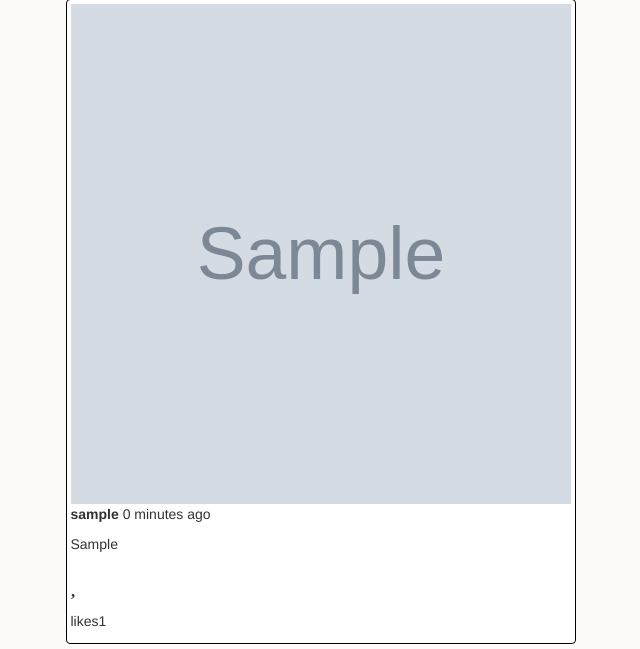
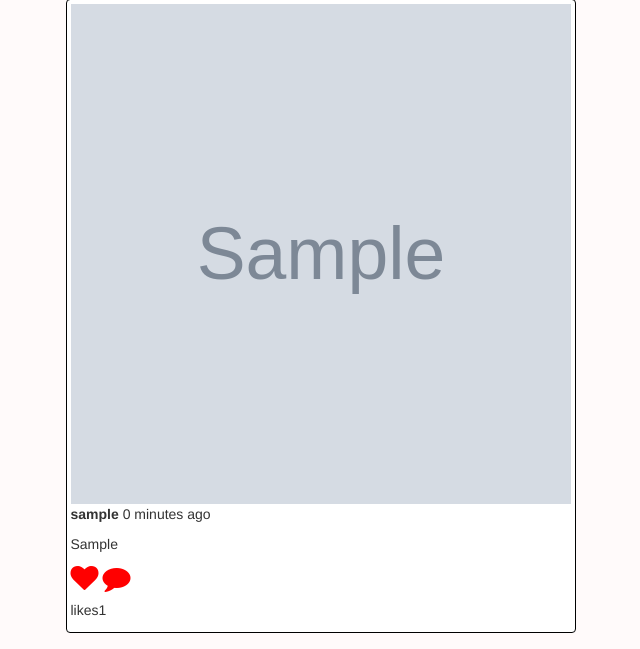
Before and after one commit to billowbashir/The-Gram, a Django app: page / in a window 1280 px wide. Shown: the part 151-800 px from the top of the page, without its empty margins (102-742 px from the left). Run offline with Django 3.2, Linux system fonts and the light colour scheme; a user stored in the database is signed in; tables that the repository leaves empty hold one stand-in row (values such as "Sample post"); grey boxes marked "Sample" are stand-in pictures; some libraries are stand-ins or nearby versions.

Commit message:
like reloaded

```diff
--- a/app/templates/base.html
+++ b/app/templates/base.html
@@ -9,8 +9,7 @@
 
 <link rel="stylesheet" href="https://cdnjs.cloudflare.com/ajax/libs/font-awesome/4.7.0/css/font-awesome.min.css">
 
-
-  <title>{{title}}</title>
+  <title>The Gram</title>
 
   {% block styles %}
     {% bootstrap_css %}
--- a/app/templates/index.html
+++ b/app/templates/index.html
@@ -18,10 +18,10 @@
                                 <p> {{image.caption}}</p>
                                 <div class="icons mt-3">
                               <a id="like" href="{% url 'like' operation='like' pk=image.id%}" style="color:inherit;">
-                                <i class="far fa-heart fa-2x ml-4"></i>
+                                <i style="color:red;" class="fa fa-heart fa-2x ml-4"></i>
                                  </a>
-                                 <a href="#" style="color:inherit;"><i class="far fa-comment fa-2x ml-4"></i></a>
-                                  <a href="#" style="color:inherit;"><i class="far fa-bookmark fa-2x float-right mr-4"></i></a>
+                                 <a href="#"  style="color:red;"><i class="fa fa-comment fa-2x ml-4"></i></a>
+
                                    </div>
 
                                    <h5>likes{{image.likes}}</h5>
```
